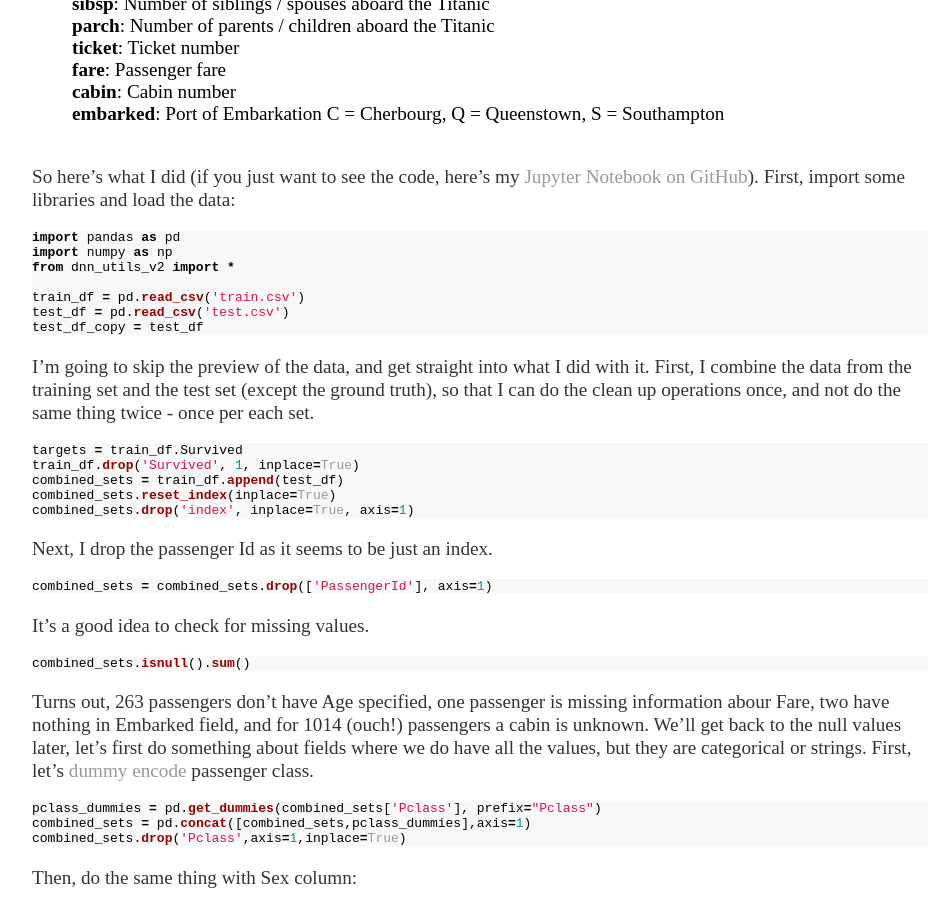
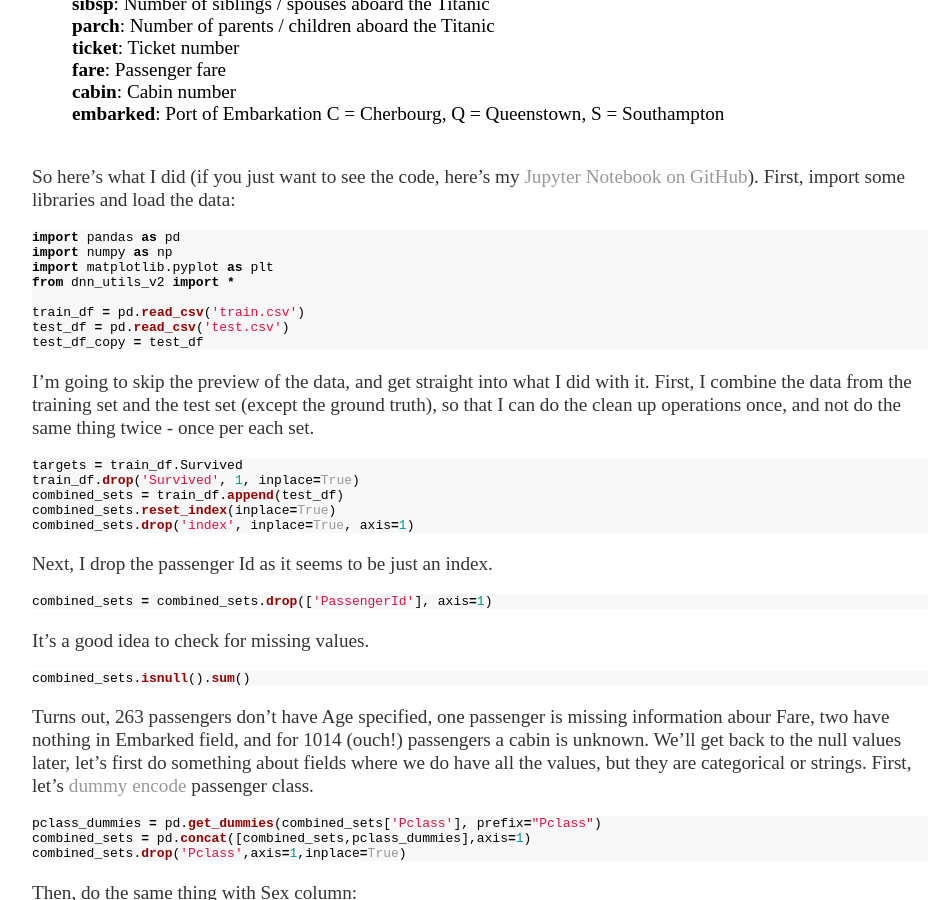
Before and after one commit to MKhalusova/MKhalusova.github.io, a Jekyll site: the page built from _posts/2018-01-15-titanic-predictions.md, in a window 1280 px wide and 900 px high, scrolled down 987 px. Shown: the whole window, without its empty margins (160-1102 px from the left). Built offline with Jekyll 4.4.1, drawn with Linux system fonts in a browser that asks for light colours; comment, search, counter and statistics services are not loaded.

Commit message:
minor fix (import matplotlib.pyplot as plt)

````diff
--- a/_posts/2018-01-15-titanic-predictions.md
+++ b/_posts/2018-01-15-titanic-predictions.md
@@ -42,6 +42,7 @@ First, import some libraries and load the data:
 ```python
 import pandas as pd
 import numpy as np
+import matplotlib.pyplot as plt
 from dnn_utils_v2 import *
 
 train_df = pd.read_csv('train.csv')
````
